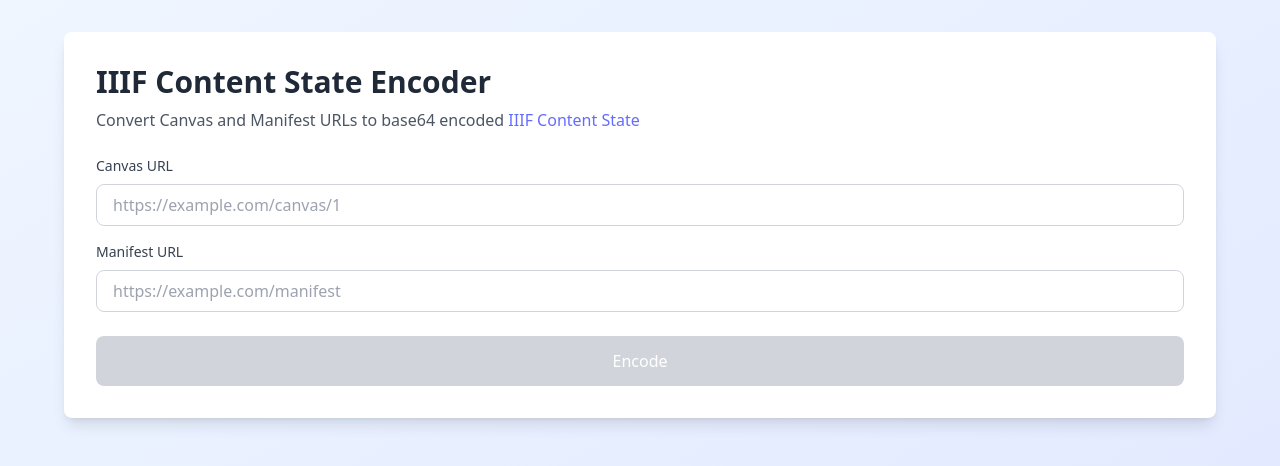
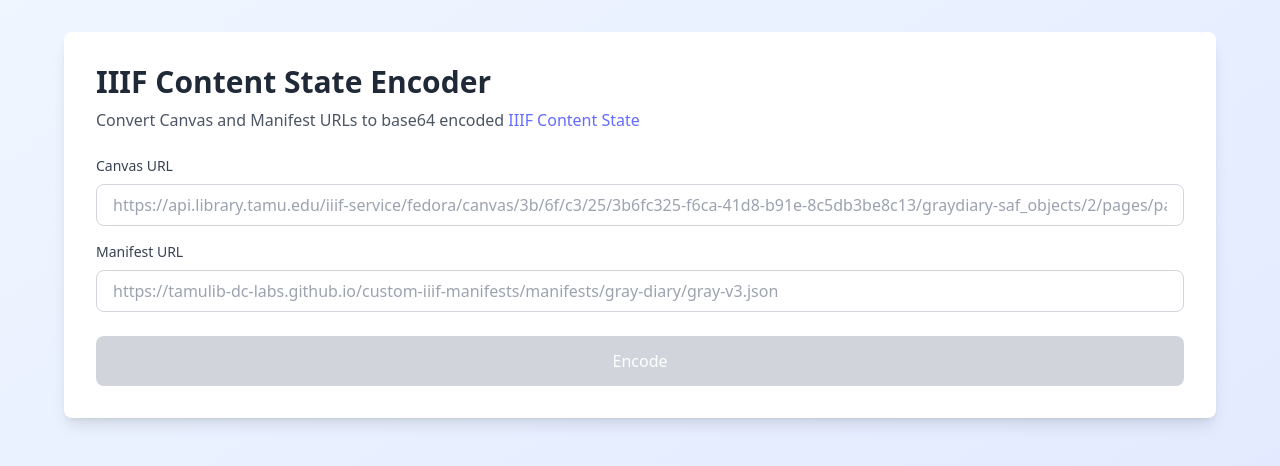
Before and after one commit to tamulib-dc-labs/iiif-content-state-encoder, a React (Vite) app: page / in a window 1280 px wide. Shown: the top 466 px of the page. Built offline with nearby package versions, Linux system fonts and the light colour scheme.

Commit message:
Update samples.

```diff
--- a/src/App.jsx
+++ b/src/App.jsx
@@ -63,7 +63,7 @@
                 type="text"
                 value={canvasUrl}
                 onChange={(e) => setCanvasUrl(e.target.value)}
-                placeholder="https://example.com/canvas/1"
+                placeholder="https://api.library.tamu.edu/iiif-service/fedora/canvas/3b/6f/c3/25/3b6fc325-f6ca-41d8-b91e-8c5db3be8c13/graydiary-saf_objects/2/pages/page_4"
                 className="w-full px-4 py-2 border border-gray-300 rounded-lg focus:ring-2 focus:ring-blue-500 focus:border-transparent outline-none"
               />
             </div>
@@ -76,7 +76,7 @@
                 type="text"
                 value={manifestUrl}
                 onChange={(e) => setManifestUrl(e.target.value)}
-                placeholder="https://example.com/manifest"
+                placeholder="https://tamulib-dc-labs.github.io/custom-iiif-manifests/manifests/gray-diary/gray-v3.json"
                 className="w-full px-4 py-2 border border-gray-300 rounded-lg focus:ring-2 focus:ring-blue-500 focus:border-transparent outline-none"
               />
             </div>
```
